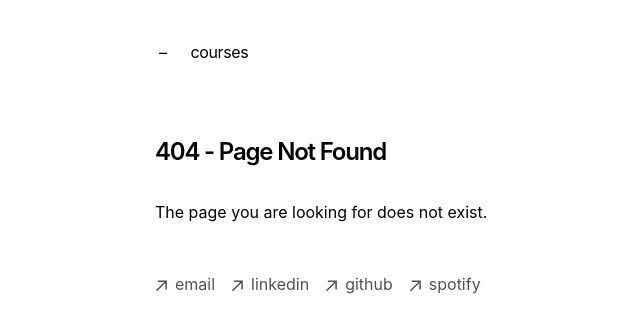
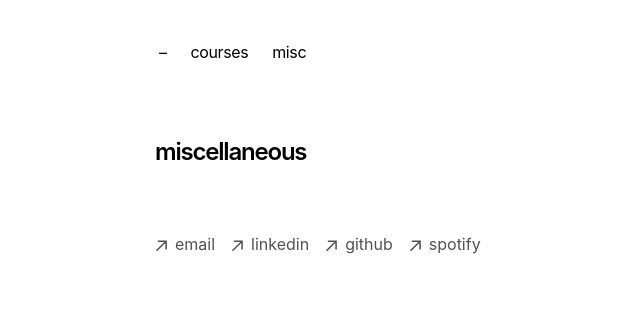
Before and after one commit to emma-zhong/personal-website, a Next.js app in the folder blog/: page /misc in a window 1280 px wide. Before the commit this address had no page. Shown: the top 332 px of the page, without its empty margins (197-837 px from the left). Built offline with nearby package versions, Linux system fonts and the light colour scheme.

Commit message:
hi test deployment

```diff
--- /dev/null
+++ b/blog/app/components/misc.tsx
@@ -0,0 +1,7 @@
+export default function Misc() {
+    return (
+        <section>
+            <h1 className="font-semibold text-2xl mb-8 tracking-tighter">miscellaneous</h1>
+        </section>
+    )
+}
--- a/blog/app/components/nav.tsx
+++ b/blog/app/components/nav.tsx
@@ -6,6 +6,9 @@ const navItems = {
   },
   '/courses': {
     name: 'courses',
+  },
+  '/misc': {
+    name: 'misc',
   }
 }
 
--- /dev/null
+++ b/blog/app/misc/page.tsx
@@ -0,0 +1,5 @@
+import Misc from 'app/components/misc'
+
+export default function MiscPage() {
+  return <Misc />
+}
--- a/blog/app/more/page.tsx
+++ /dev/null
@@ -1,5 +0,0 @@
-import More from 'app/components/more'
-
-export default function MorePage() {
-  return <More />
-}
```
Also changed, not shown: blog/app/components/more.tsx (deleted).
